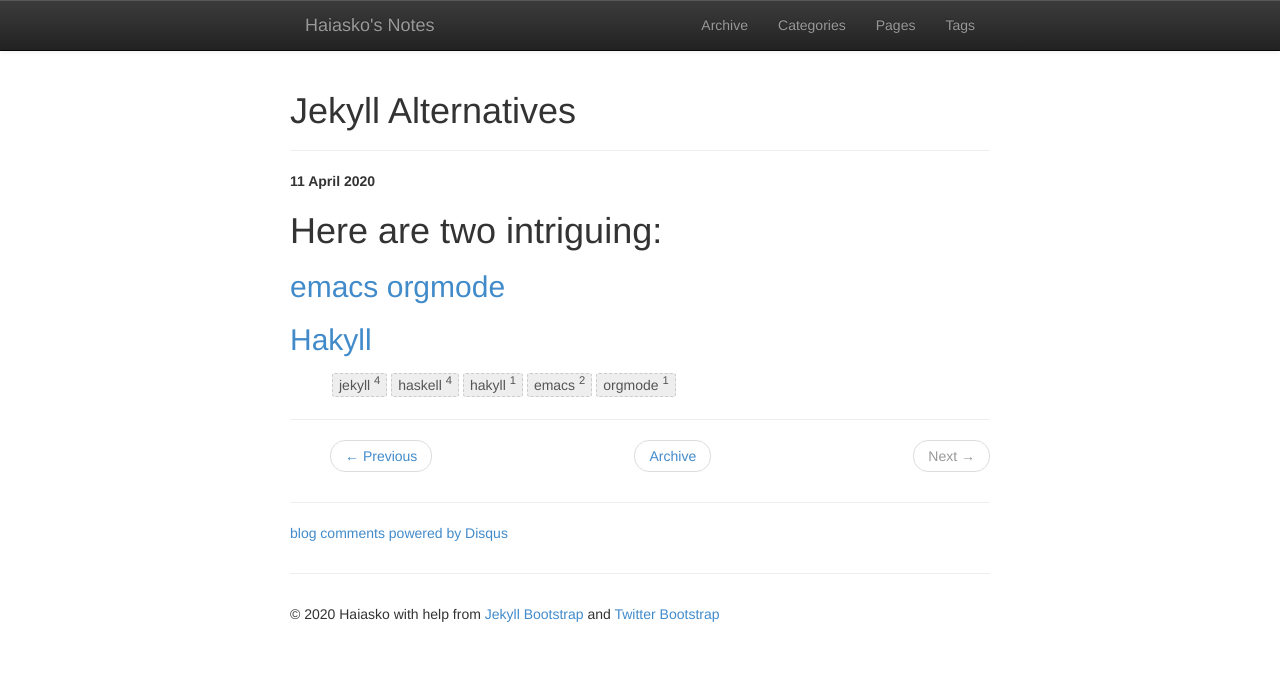
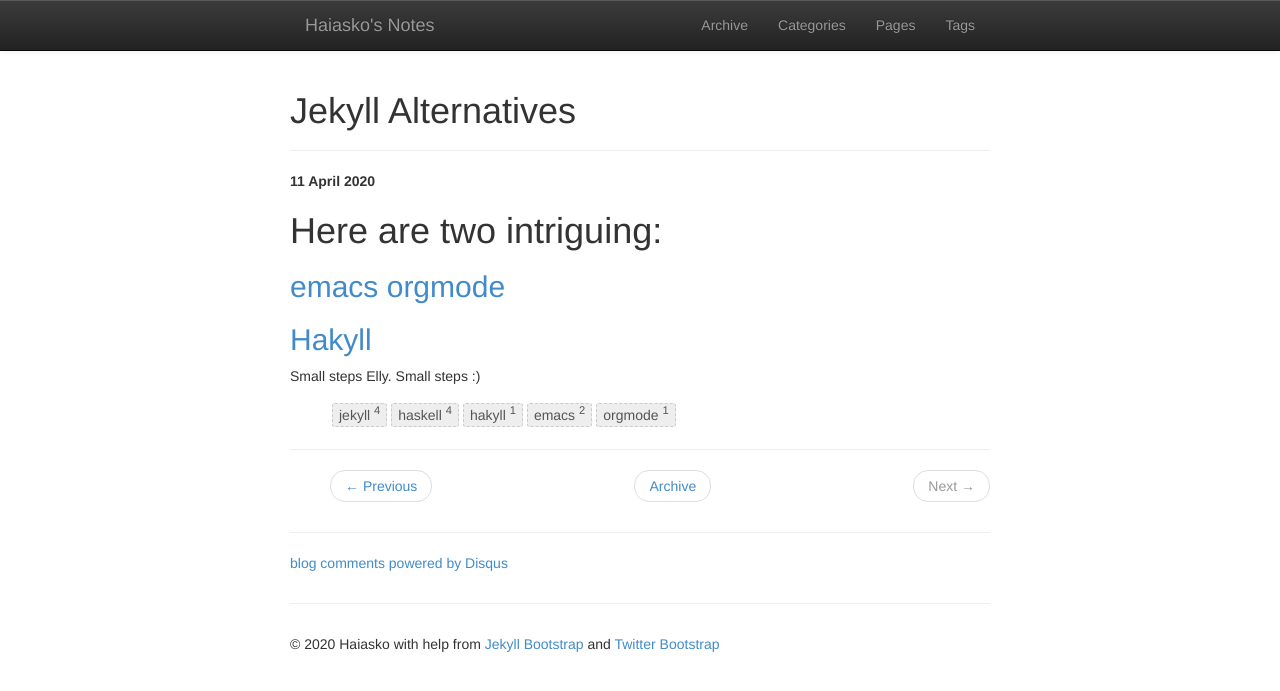
Before and after one commit to haiasko/haiasko.github.io, a Jekyll site: the page built from _posts/2020-04-11-jekyll-alternatives.md, in a window 1280 px wide. Shown: the top 691 px of the page. Built offline with Jekyll 4.4.1, drawn with Linux system fonts in a browser that asks for light colours; nearby versions of some CDN libraries; comment, search, counter and statistics services are not loaded.

Commit message:
treading lightly for now
testing basic git operations

```diff
--- a/_posts/2020-04-11-jekyll-alternatives.md
+++ b/_posts/2020-04-11-jekyll-alternatives.md
@@ -7,3 +7,5 @@ tags: [jekyll, haskell, hakyll, emacs, orgmode]
 # Here are two intriguing:
 ## [emacs orgmode](https://orgmode.org/worg/org-tutorials/org-jekyll.html)
 ## [Hakyll](https://jaspervdj.be/hakyll/tutorials/github-pages-tutorial.html)
+
+Small steps Elly.  Small steps :)
```
